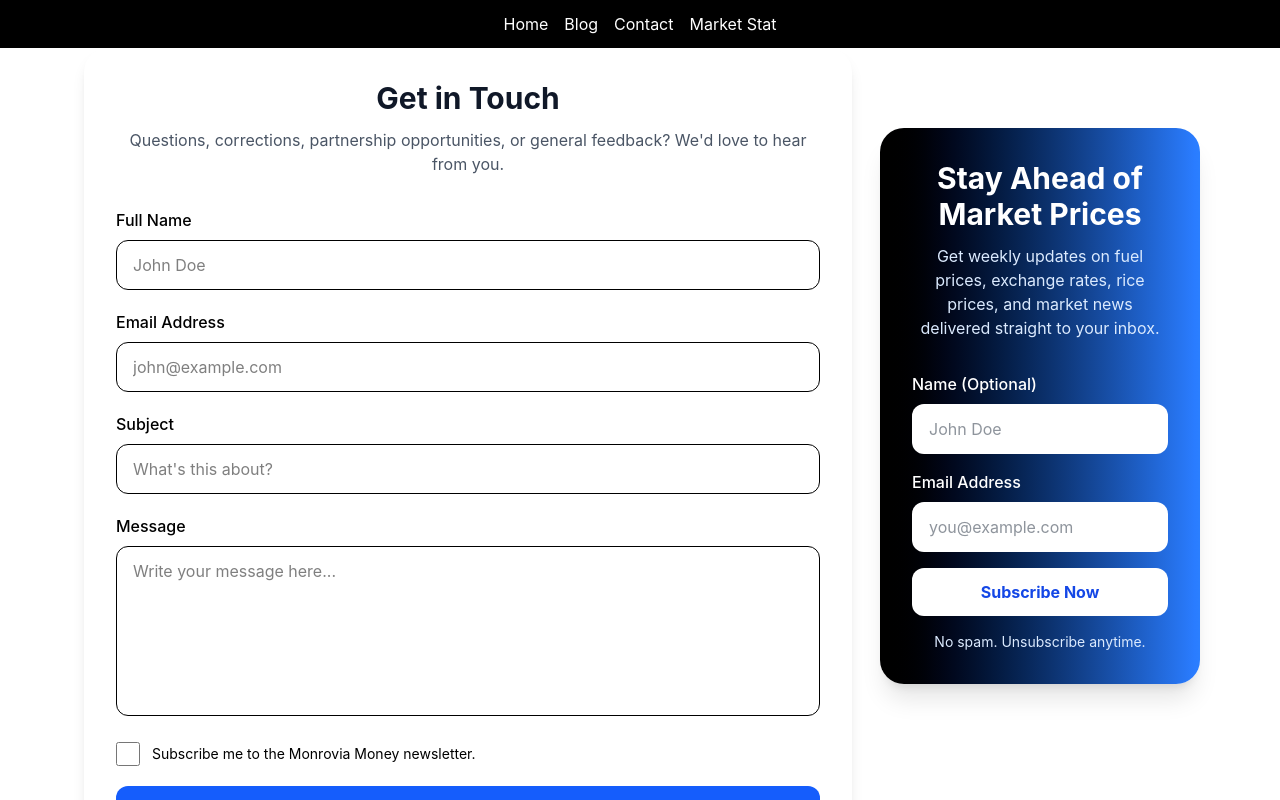
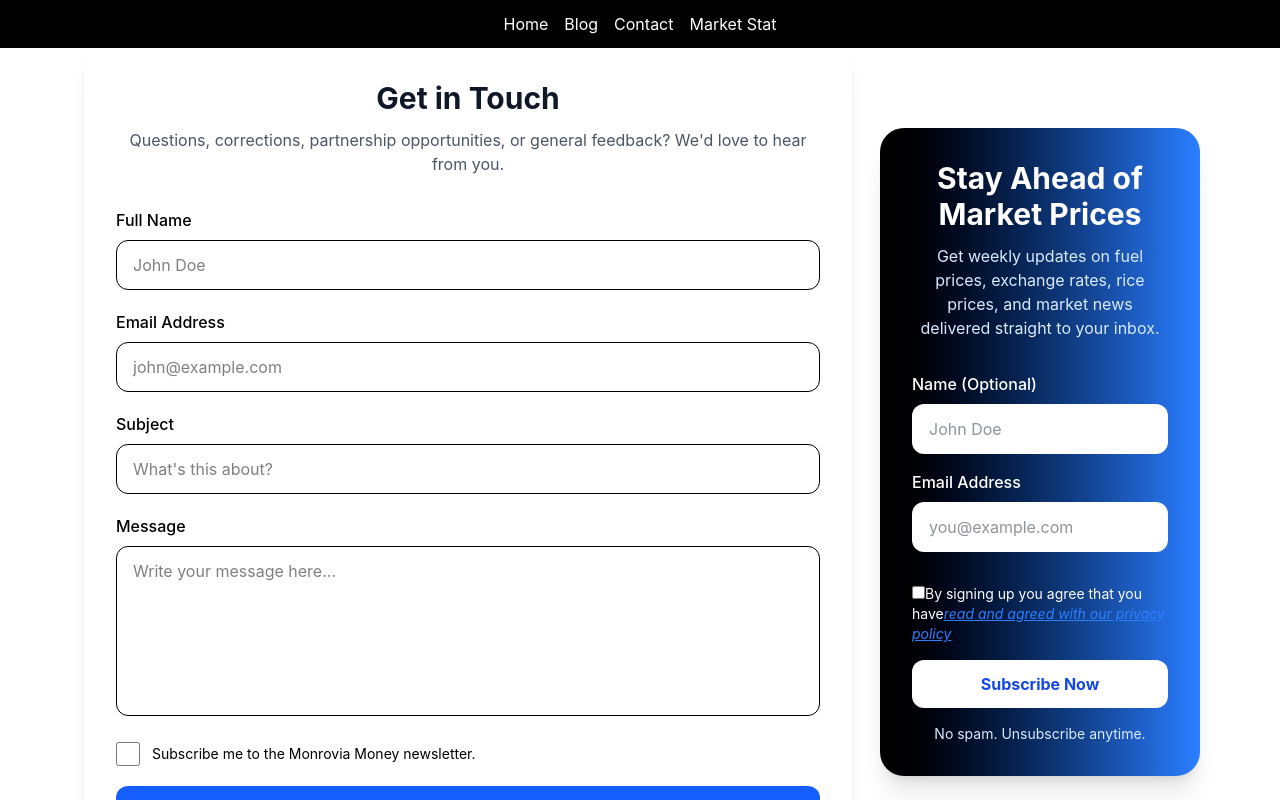
Before and after one commit to singbah/restuarant-demo, a React (Vite) app: page /contact in a window 1280 px wide. Shown: the top 800 px of the page. Built offline with nearby package versions, Linux system fonts and the light colour scheme; no server answers.

Commit message:
added author name and comment bar

```diff
--- a/src/components/admins/Analytics.jsx
+++ b/src/components/admins/Analytics.jsx
@@ -50,7 +50,7 @@ export default function Analytics(){
         }
     }
 
-    return(<Dashboard component={<div className="w-full">
+    return(<Dashboard component={<div className="w-full overflow-y-auto">
         {admin?(<section className="p-2 w-full overflow-x-hidden">
         {/* HEADER HERE */}
         {!loading?<>
@@ -70,6 +70,12 @@ export default function Analytics(){
 
                 <KyiCard title={"Subscribers"} color={'green'} value={data?data.newsletters_count:0} percentage={5} icon={<FcNews
                 className="text-green-700 bg-green-200 p-1 rounded-xl" size={50}/>}/>
+            </section>
+
+            <section className="p-4 flex justify-center items-center">
+                <div>
+                    most view posts
+                </div>
             </section>
 
             <section className="grid grid-cols-3 items-start">
@@ -124,6 +130,7 @@ export default function Analytics(){
                         onClick={() => setMsg({title:"Delete contact", msg:"You will delete this contact", open:true, status:"error", action:() => deleteContact(subscriber)})}
                         className="px-4 bg-red-600 rounded-lg font-bold text-white absolute right-2 bottom-2 shadow shadow-black active:scale-105 active:bg-red-800 transition"> Delete </button>
                     </div>)}
+
                 </div>
             </section>
         </>:<LoadingEffect/>}
--- a/src/components/blog/PostDetails.jsx
+++ b/src/components/blog/PostDetails.jsx
@@ -13,6 +13,7 @@ import logo from "../../logo.jpg";
 import { formatDistanceToNow } from "date-fns";
 import RelatedPosts from "./RelatedPosts";
 import ShareButtons from "../ui/ShareButton";
+import { ArrowBigUpDash, ArrowUp, ArrowUp10Icon } from "lucide-react";
 
 export default function PostDetails() {
     const { postSlug } = useParams();
@@ -142,7 +143,18 @@ export default function PostDetails() {
                             >
                                 {data.content}
                             </ReactMarkdown>
-                            <p>Viws {data.views}</p>
+                            <div>
+                                <article className="w-full border-2 rounded-2xl relative flex">
+                                    <textarea
+                                        className="border w-full p-4 rounded-2xl"
+                                        placeholder="Comment prices in your local community"
+                                        required
+                                        name="comments"/>
+                                    <ArrowUp className="absolute right-0 bottom-0 text-blue-700 active:scale-101 cursor-pointer rounded-3xl m-2" size={35}/>
+                                </article>
+                                <p>Viws {data.views}</p>
+                                <p className="text-sm italic">Author: {data.author}</p>
+                            </div>
                         </div>
 
                         <div>
--- a/src/components/forms/NewsLetters.jsx
+++ b/src/components/forms/NewsLetters.jsx
@@ -103,6 +103,14 @@ export default function NewsLetter() {
             required
             className="w-full rounded-xl border border-white/20 bg-white px-4 py-3 text-gray-800 outline-none focus:ring-2 focus:ring-yellow-300"
           />
+
+          <p className="mt-8 text-sm">
+            <input type="checkbox" />
+            By signing up you agree that you have
+            <a
+              href="/policy"
+              className="underline text-blue-500 italic ">read and agreed with our privacy policy</a>
+            </p>
         </div>
 
         <button
--- a/src/components/pages/Home.jsx
+++ b/src/components/pages/Home.jsx
@@ -53,6 +53,7 @@ export default function HomePage() {
       <NavBar />
 
       <main className="flex-1">
+
         {/* Hero */}
         <section className="bg-gradient-to-b from-black to-blue-500 text-white">
           <div className="max-w-7xl mx-auto px-6 py-20">
@@ -131,7 +132,7 @@ export default function HomePage() {
         </section>
 
         {/* Latest Articles */}
-        {blogs &&blogs.length > 0 && (
+        {blogs && blogs.length > 0 && (
           <section className="max-w-7xl mx-auto px-6 py-12">
             <h2 className="text-3xl font-bold mb-8">
               Latest Articles
--- a/src/components/pages/Policy.jsx
+++ b/src/components/pages/Policy.jsx
@@ -202,9 +202,9 @@ export default function PrivacyPolicy() {
                                     <strong>Easi Tech Lr</strong>
                                 </p>
 
-                                <p>Website: https://www.easitechlr.com</p>
+                                <p>Website: https://www.easitechlr.com/contact</p>
 
-                                <p>Email: hello@easitechlr.com</p>
+                                <p>Email: @easitechlr.com</p>
                             </div>
                         </section>
 
```
